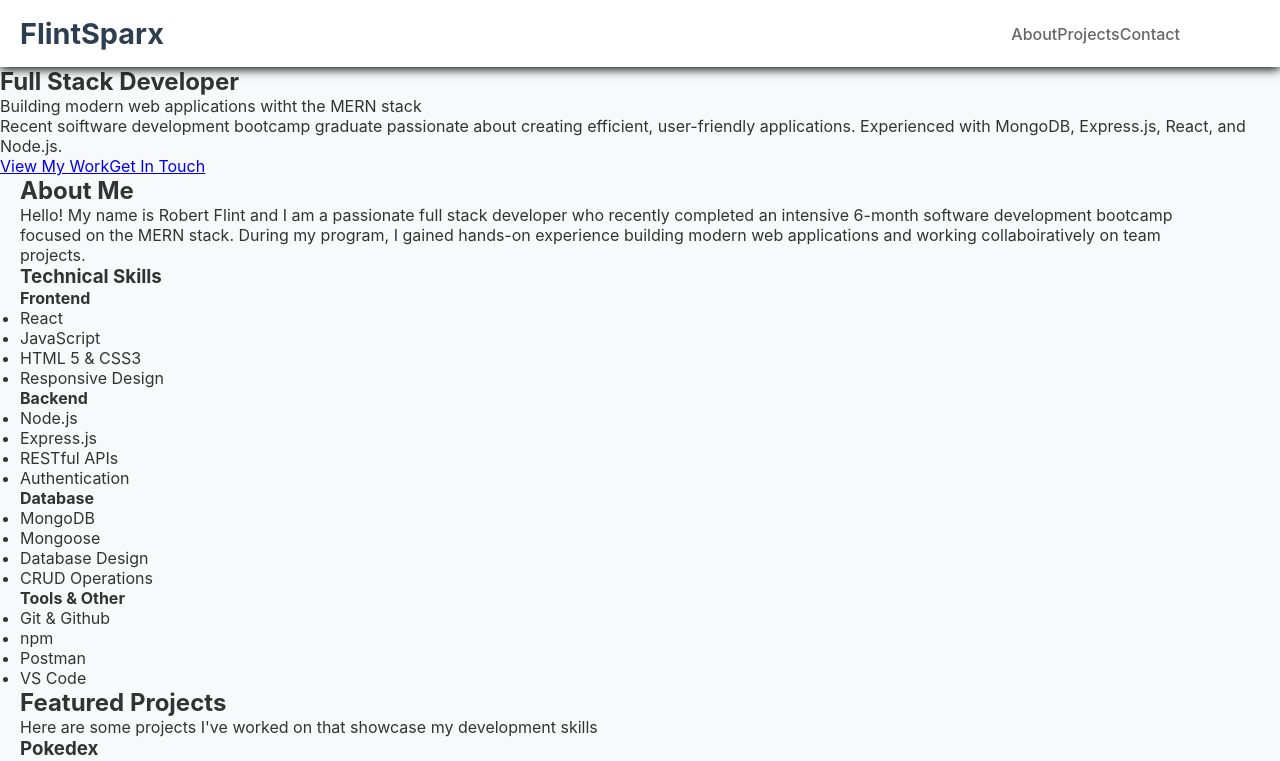
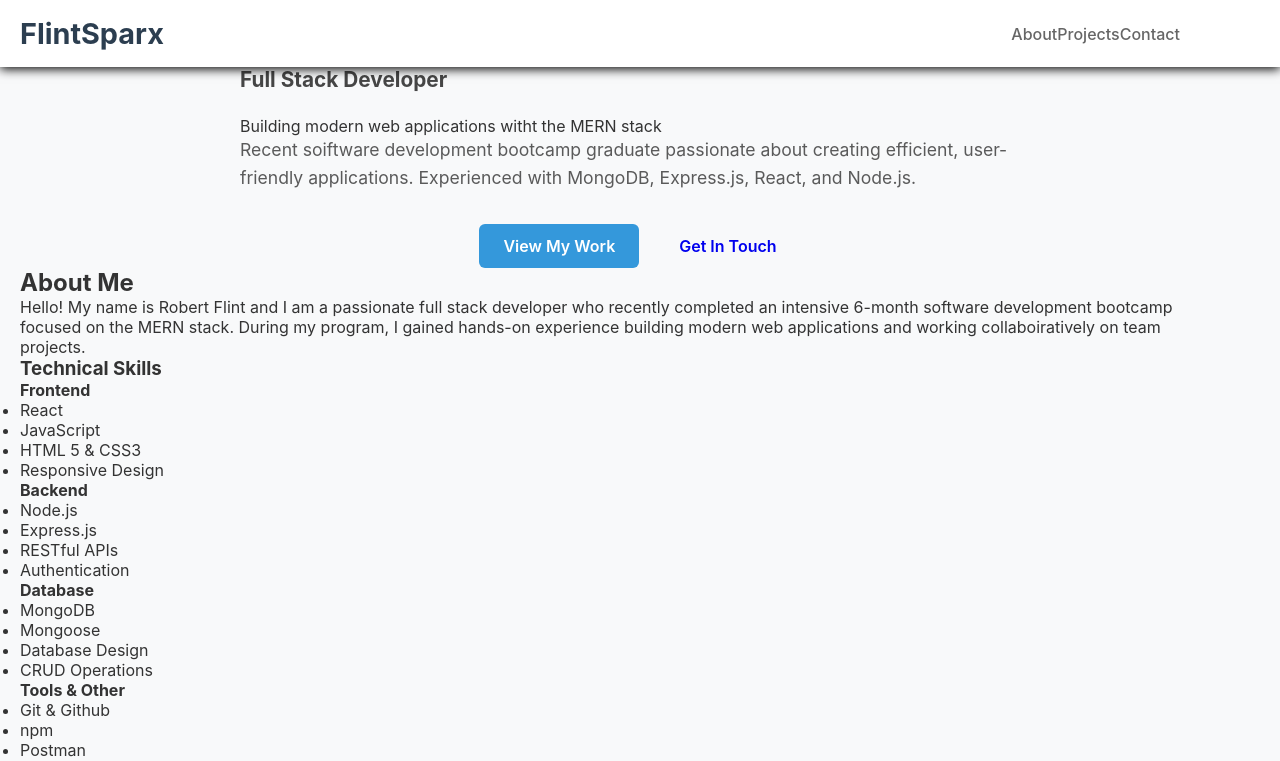
Before and after one commit to FlintSparx/flintsparx.github.io, a React (Create React App) app: page / in a window 1280 px wide. Shown: the top 761 px of the page. Built offline with nearby package versions, Linux system fonts and the light colour scheme.

Commit message:
updated app.css

```diff
--- a/src/App.css
+++ b/src/App.css
@@ -55,3 +55,56 @@ transition: color 0.3s ease;
 .nav a:hover {
   color: #3498db;
 }
+
+/* Hero Section */
+.hero {
+  background: linear-gradient(135deg, #667eaa 0%, #764ba2 100%);
+  color: white;
+  padding: 4rem 0;
+  text-align: center;
+}
+
+.hero-content {
+  max-width: 800px;
+  margin: 0 auto;
+}
+
+.hero-title {
+  font-size: 1.3rem;
+  margin-bottom: 1.5rem;
+  opacity: 0.9;
+}
+
+.hero-description {
+  font-size: 1.1rem;
+  margin-bottom: 2rem;
+  opacity: 0.8;
+  line-height: 1.6;
+}
+
+.hero-buttons {
+  display: flex;
+  gap: 1rem;
+  justify-content: center;
+  flex-wrap: wrap;
+}
+
+/* Buttons */
+.btn {
+  padding: 12px 24px;
+  border-radius: 6px;
+  text-decoration: none;
+  font-weight: 600;
+  transition: all 0.3 ease;
+  display: inline-block;
+}
+
+.btn-primary {
+  background: #3498db;
+  color: white;
+}
+
+.btn-primary:hover {
+  background: #2980b9;
+  transform: translateY(-2px);
+}
```
